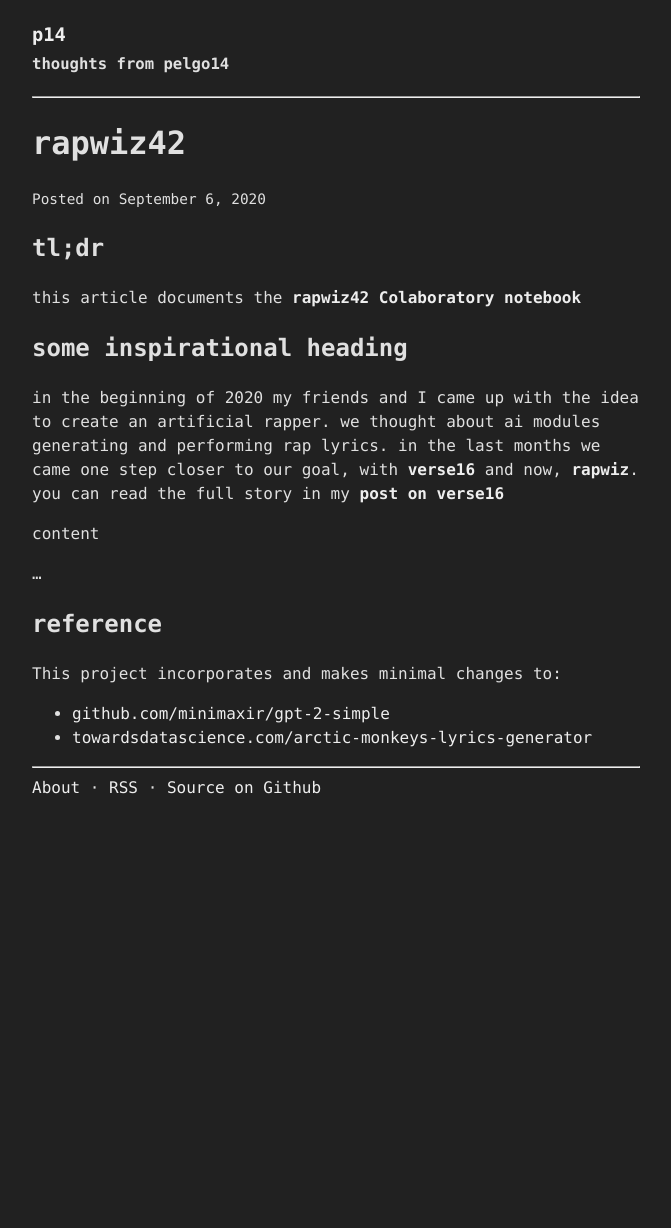
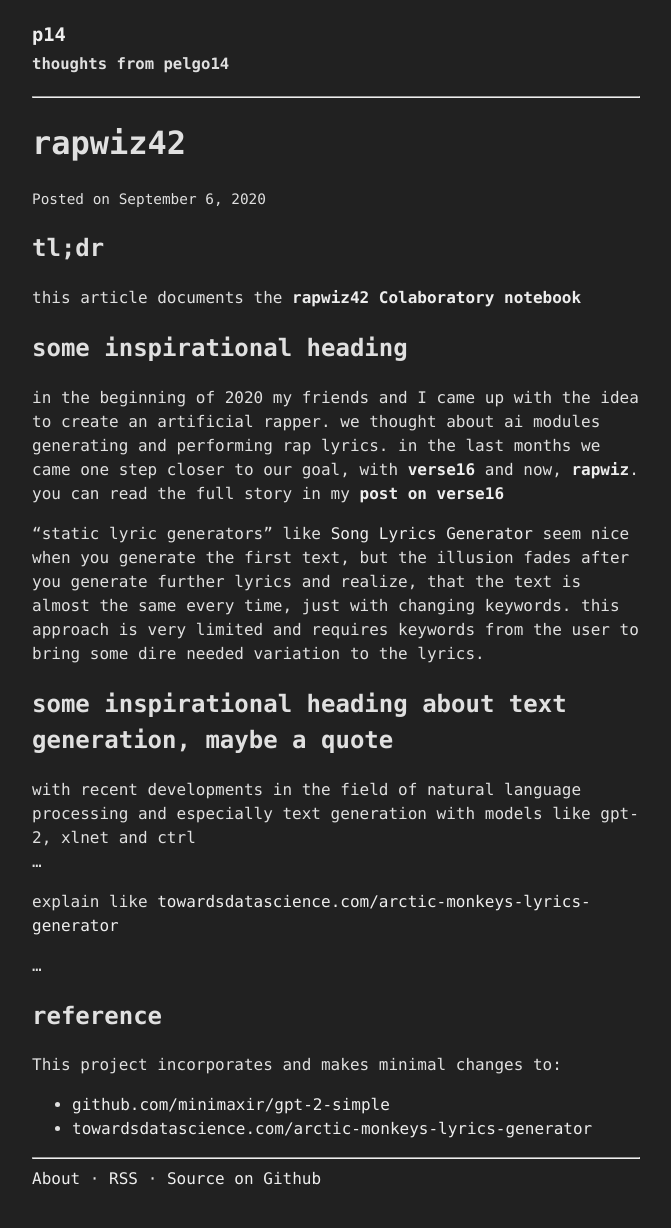
Before and after one commit to giftmischer69/giftmischer69.github.io, a Jekyll site: the page built from _posts/2020-09-06-rapwiz42.md, in a window 1280 px wide. Shown: the whole page, without its empty margins (304-975 px from the left). Built offline with Jekyll 4.4.1, drawn with Linux system fonts in a browser that asks for light colours; before the commit the page ends 900 px from its top, so only the background shows below that.

Commit message:
updated 2 articles :zany_face:

```diff
--- a/_posts/2020-09-06-rapwiz42.md
+++ b/_posts/2020-09-06-rapwiz42.md
@@ -15,7 +15,19 @@
 and now, [**rapwiz**](https://pelgo14.github.io/2020/09/06/rapwiz42/).
 you can read the full story in my [**post on verse16**](https://pelgo14.github.io/doc/2020/09/01/verse16/)
 
-content
+"static lyric generators" like [Song Lyrics Generator](https://www.song-lyrics-generator.org.uk/rap/)
+seem nice when you generate the first text, but the illusion fades
+after you generate further lyrics and realize, that the text is
+almost the same every time, just with changing keywords. this approach
+is very limited and requires keywords from the user to bring
+some dire needed variation to the lyrics.
+
+## some inspirational heading about text generation, maybe a quote
+with recent developments in the field of natural language processing
+and especially text generation with models like gpt-2, xlnet and ctrl
+...
+
+explain like [towardsdatascience.com/arctic-monkeys-lyrics-generator](https://towardsdatascience.com/arctic-monkeys-lyrics-generator-with-data-augmentation-b9b1f7989db0)
 
 ...
 
```
Also changed, not shown: _posts/2020-09-01-verse16.md (+4 -0 lines).
